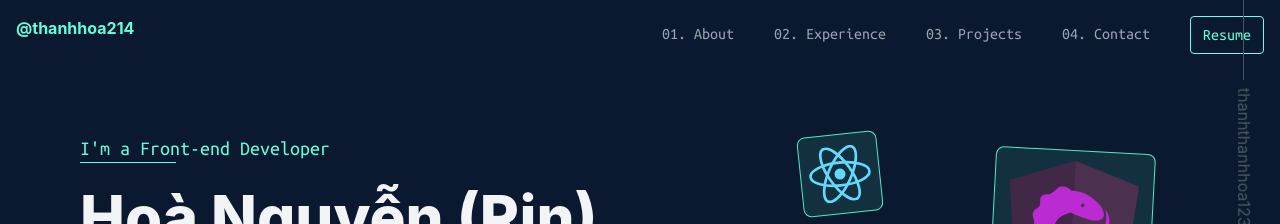
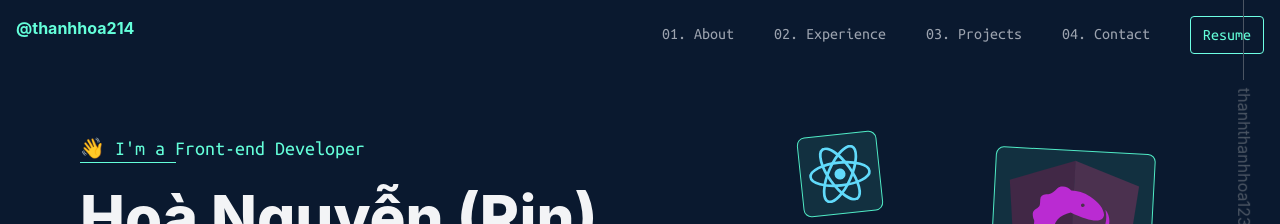
Before and after one commit to thanhhoa214/personal-website, a React (Create React App) app: page / in a window 1280 px wide. Shown: the top 224 px of the page. Built offline with nearby package versions, Linux system fonts and the light colour scheme.

Commit message:
Update HeroSection.tsx

```diff
--- a/src/components/HeroSection.tsx
+++ b/src/components/HeroSection.tsx
@@ -5,7 +5,7 @@ export default function HeroSection() {
   return (
     <section className="py-16 px-4 md:px-16 h-main relative">
       <p className="font-ubuntu text-sm md:text-xl text-neon-500">
-        I'm a Front-end Developer
+        👋 I'm a Front-end Developer
       </p>
       <div className="border-b border-neon-500 border-solid w-24 mb-6"></div>
       <h1 className="text-2xl md:text-6xl font-bold mb-6 leading-tight">
```
